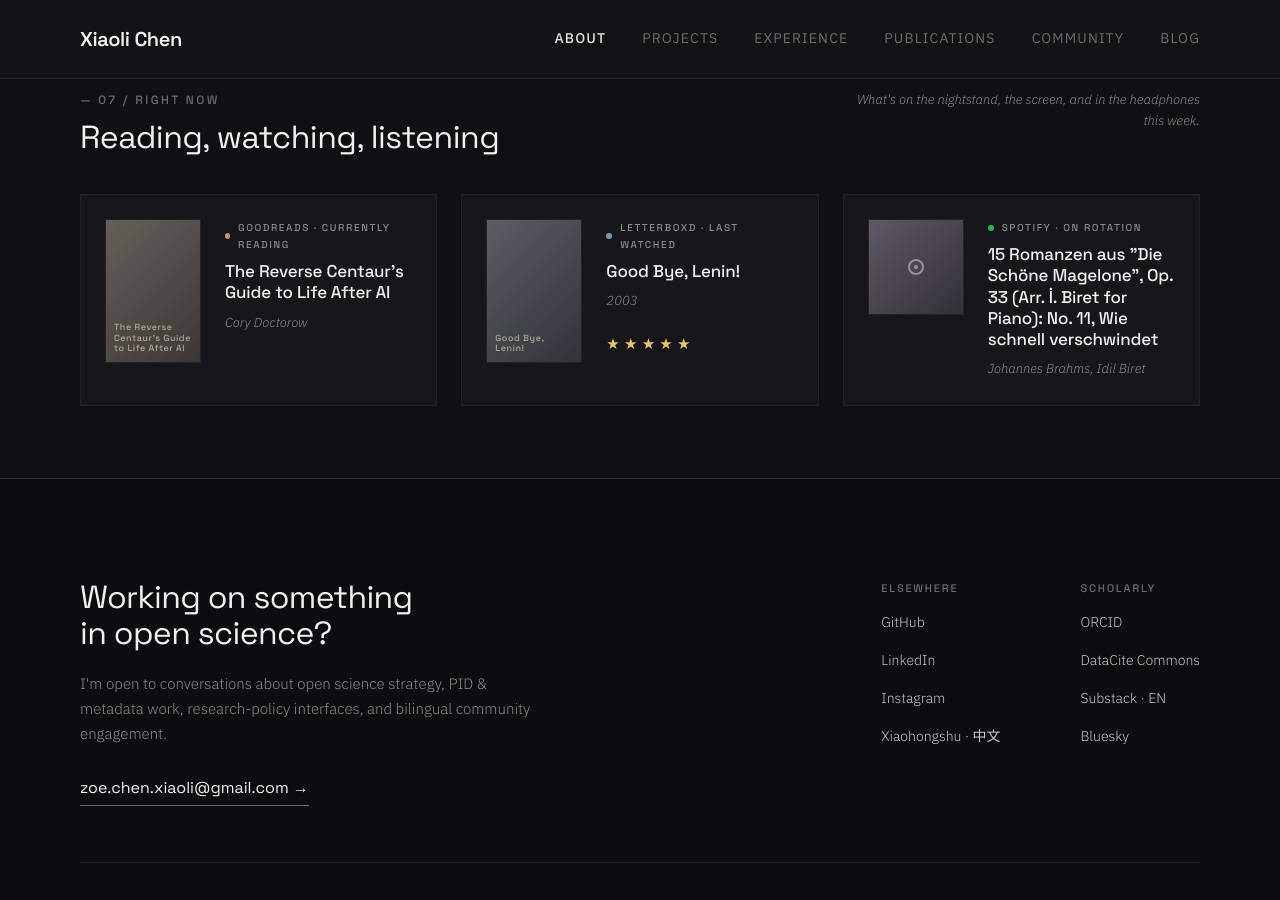
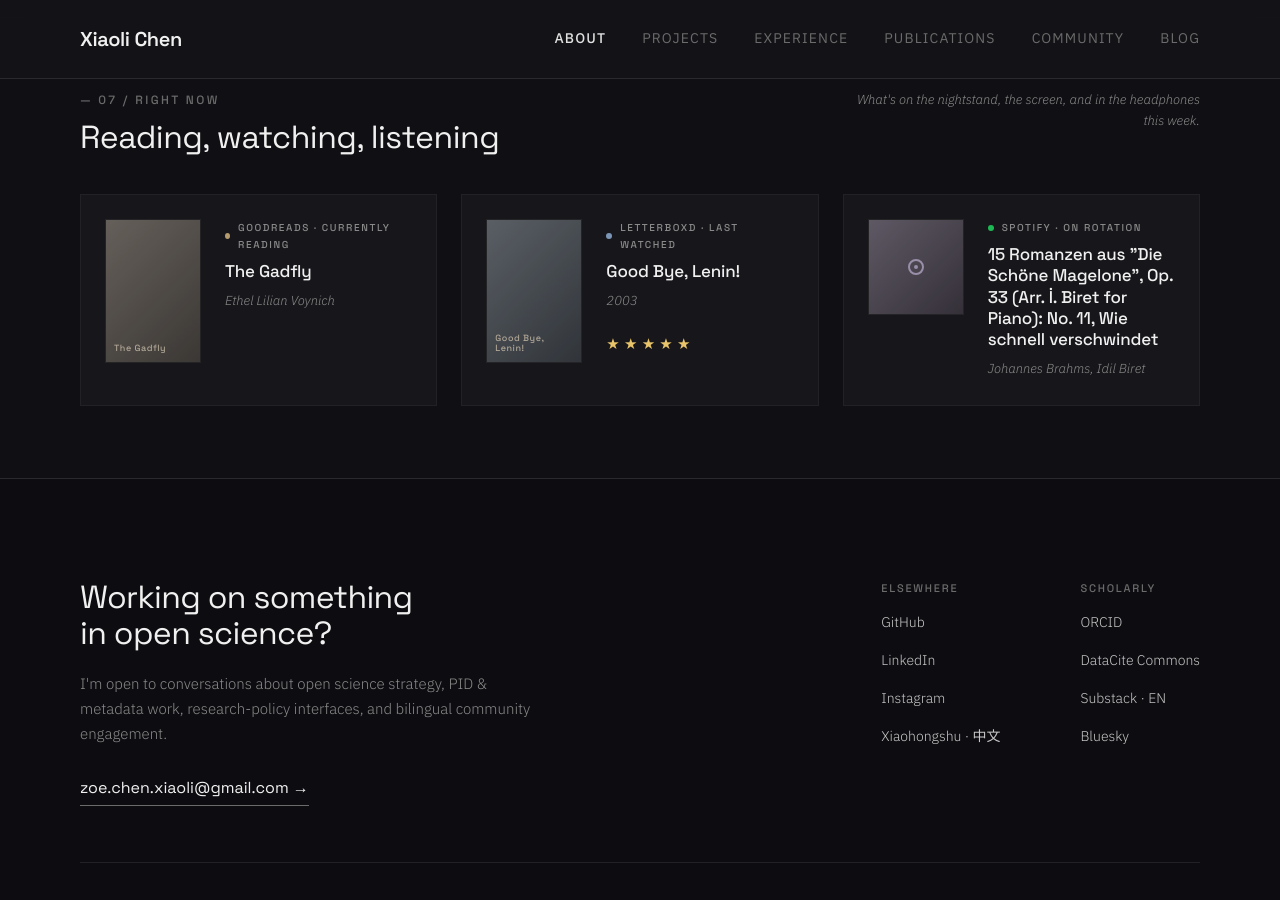
Before and after one commit to xchen101/xchen101.github.io, a Jekyll site: the page built from index.md, in a window 1280 px wide and 900 px high, scrolled down 6696 px. Built offline with Jekyll 4.4.1, drawn with Linux system fonts in a browser that asks for light colours; comment, search, counter and statistics services are not loaded; grey boxes are pictures that could not be loaded.

Commit message:
update: Right Now widget data (auto)

```diff
--- a/_data/now.yml
+++ b/_data/now.yml
@@ -1,14 +1,14 @@
-# Right now — auto-generated by Hermes cron on 2026-10-25 18:00 UTC
+# Right now — auto-generated by Hermes cron on 2026-10-26 00:00 UTC
 # Sources: Goodreads RSS / Letterboxd RSS / Spotify API
 
 reading:
   service: "Goodreads"
   accent: "#B59B6E"
   label: "Currently reading"
-  title: "The Reverse Centaur's Guide to Life After AI"
-  author: "Cory Doctorow"
+  title: "The Gadfly"
+  author: "Ethel Lilian Voynich"
   profile_url: "https://www.goodreads.com/user/show/12162109-xiaoli"
-  image: "https://i.gr-assets.com/images/S/compressed.photo.goodreads.com/books/1772829981l/245645195._SY475_.jpg"
+  image: "https://i.gr-assets.com/images/S/compressed.photo.goodreads.com/books/1349042133l/9488435.jpg"
 
 watching:
   service: "Letterboxd"
```
